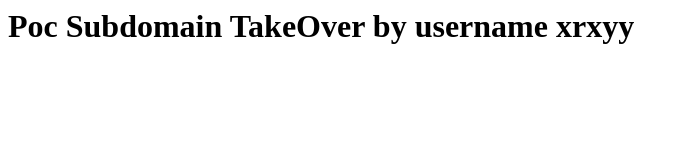
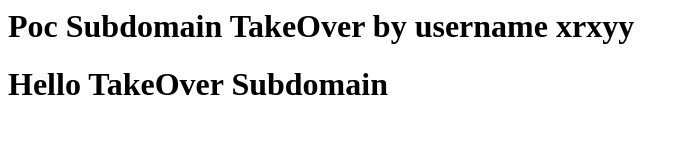
Before and after one commit to chinnawatsutthiwang/team.devtechsys.com, a plain HTML site: page index.html in a window 1280 px wide. Shown: the whole page, without its empty margins (0-688 px from the left). Drawn offline with Linux system fonts and the light colour scheme.

Commit message:
Update index.html

```diff
--- a/index.html
+++ b/index.html
@@ -1 +1,2 @@
 <h1>Poc Subdomain TakeOver by username xrxyy</h1>
+<h1>Hello TakeOver Subdomain</h1>
```
